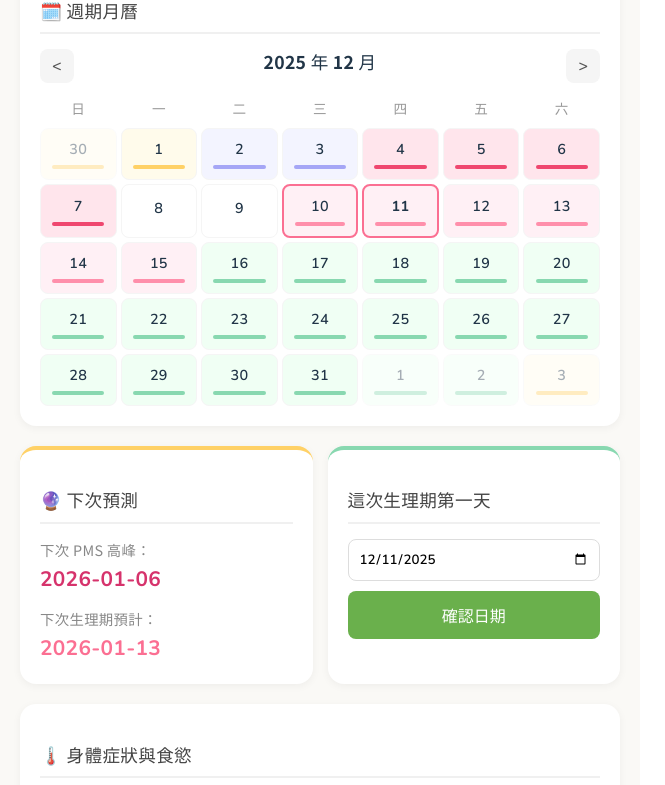
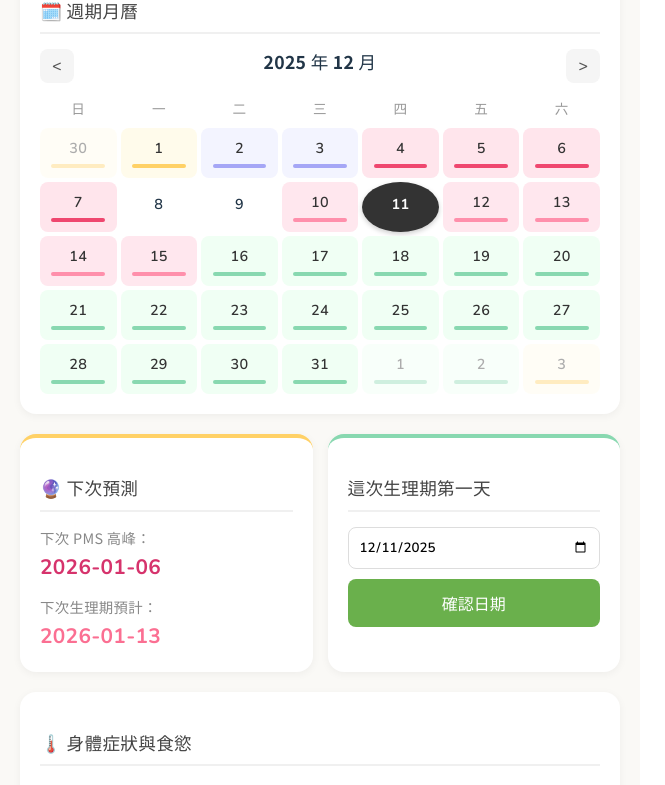
Before and after one commit to phoebehaungs/phoebe-cycle-tracker, a React (Vite) app: page / in a window 1280 px wide. Shown: the part 818-1603 px from the top of the page, without its empty margins (0-665 px from the left). Built offline with nearby package versions, Linux system fonts and the light colour scheme.

Commit message:
Update App.tsx

```diff
--- a/src/App.tsx
+++ b/src/App.tsx
@@ -60,7 +60,7 @@ const PHASE_RULES: PhaseDefinition[] = [
     care: ['不逼自己運動', '多喝暖身飲', '早餐多一點蛋白質'],
     tips: '這段是妳最「穩定」的時候，水腫正在代謝，適合讓身體慢慢調整。',
     color: '#FF8FAB', // 溫暖粉紅
-    lightColor: '#FFF0F5',
+    lightColor: '#FFE7EE',
     hormone: '雌激素與黃體素低點',
     accent: '#FB6F92'
   },
@@ -127,29 +127,21 @@ const SYMPTOM_OPTIONS = {
 
 // --- 3. Helper Functions ---
 
-// 強制使用瀏覽器本地時間，解決時區問題
-const getLocalFormattedDate = (date: Date = new Date()): string => {
-  const year = date.getFullYear();
-  const month = String(date.getMonth() + 1).padStart(2, '0');
-  const day = String(date.getDate()).padStart(2, '0');
-  return `${year}-${month}-${day}`;
-};
-
 const parseLocalDate = (dateStr: string): Date => {
   const [y, m, d] = dateStr.split('-').map(Number);
   return new Date(y, m - 1, d);
 };
 
 const formatLocalDate = (date: Date): string => {
-  return getLocalFormattedDate(date);
+  const y = date.getFullYear();
+  const m = String(date.getMonth() + 1).padStart(2, '0');
+  const d = String(date.getDate()).padStart(2, '0');
+  return `${y}-${m}-${d}`;
 };
 
 const getDaysDifference = (date1: string, date2: string): number => {
   const d1 = parseLocalDate(date1);
   const d2 = parseLocalDate(date2);
-  // 重置時間為午夜，避免時分秒造成的誤差
-  d1.setHours(0,0,0,0);
-  d2.setHours(0,0,0,0);
   return Math.floor((d2.getTime() - d1.getTime()) / (1000 * 60 * 60 * 24));
 };
 
@@ -202,12 +194,8 @@ const PhoebeCycleTracker: React.FC = () => {
     const stored = localStorage.getItem(LOCAL_STORAGE_KEY);
     try {
       const parsed = stored ? JSON.parse(stored) : INITIAL_HISTORY;
-      return parsed.sort((a: CycleRecord, b: CycleRecord) =>
-        parseLocalDate(a.startDate).getTime() - parseLocalDate(b.startDate).getTime()
-      );
-    } catch {
-      return INITIAL_HISTORY;
-    }
+      return parsed.sort((a, b) => parseLocalDate(a.startDate).getTime() - parseLocalDate(b.startDate).getTime());
+    } catch { return INITIAL_HISTORY; }
   });
 
   const [symptomRecords, setSymptomRecords] = useState<SymptomRecord[]>(() => {
@@ -218,10 +206,9 @@ const PhoebeCycleTracker: React.FC = () => {
   useEffect(() => { localStorage.setItem(LOCAL_STORAGE_KEY, JSON.stringify(history)); }, [history]);
   useEffect(() => { localStorage.setItem(SYMPTOM_STORAGE_KEY, JSON.stringify(symptomRecords)); }, [symptomRecords]);
 
-  const [todayStr, setTodayStr] = useState(getLocalFormattedDate());
+  // 確保 "今天" 是基於本地時間，且不會因為跨日而未更新 (依賴組件重繪)
+  const todayStr = useMemo(() => formatLocalDate(new Date()), []);
   const [currentMonth, setCurrentMonth] = useState(new Date());
-
-  useEffect(() => { setTodayStr(getLocalFormattedDate()); }, []);
 
   const [inputDate, setInputDate] = useState(todayStr);
   const [modalDetail, setModalDetail] = useState<DateDetail | null>(null);
@@ -402,7 +389,7 @@ const PhoebeCycleTracker: React.FC = () => {
     }
   }, [editMode, lastStartDate, currentPeriodLength]);
 
-  // --- 曲線圖邏輯 (Overlaid - 三條線疊加模式) ---
+  // --- 曲線圖邏輯 ---
   const getCurvePoints = (width: number, height: number, type: 'appetite' | 'hormone' | 'edema') => {
     const points: string[] = [];
     const totalDays = 34;
@@ -410,8 +397,6 @@ const PhoebeCycleTracker: React.FC = () => {
 
     for (let day = 1; day <= totalDays; day++) {
         let intensity = 50;
-
-        // 微調：食慾(中)，壓力(上)，水腫(下)
         if (type === 'appetite') {
             if (day <= 6) intensity = 60 + 2;
             else if (day <= 24) intensity = 90 + 2;
@@ -431,7 +416,6 @@ const PhoebeCycleTracker: React.FC = () => {
             else if (day <= 29) intensity = 40 - 2;
             else intensity = 10 - 2;
         }
-
         const x = (day - 1) * stepX;
         const y = (intensity / 100) * height;
         points.push(`${x},${y}`);
@@ -446,6 +430,9 @@ const PhoebeCycleTracker: React.FC = () => {
   const edemaRiseDateStr = formatShortDate(addDays(lastStartDate, edemaRiseDay - 1));
   const stressRiseDateStr = formatShortDate(addDays(lastStartDate, stressRiseDay - 1));
   const pmsPeakDateStr = formatShortDate(addDays(lastStartDate, pmsPeakDay - 1));
+
+  // 用於圖表的 "今天" 位置 (限制在 0-34 範圍內，避免線條跑出去)
+  const chartDaysPassed = Math.min(Math.max(daysPassed, 1), 34);
 
   const dayNames = ['日', '一', '二', '三', '四', '五', '六'];
 
@@ -495,7 +482,7 @@ const PhoebeCycleTracker: React.FC = () => {
         </div>
       </div>
 
-      {/* 📉 週期趨勢分析 (疊加圖表 + 摘要) */}
+      {/* 📉 週期趨勢分析 */}
       <div style={{ ...cardStyle, marginTop: '20px', padding: '20px 15px' }}>
         <div style={{ display: 'flex', justifyContent: 'space-between', alignItems: 'center', marginBottom: '15px' }}>
             <h3 style={{ ...cardTitleStyle, marginBottom: 0, borderBottom: 'none' }}>📉 週期趨勢分析</h3>
@@ -513,24 +500,37 @@ const PhoebeCycleTracker: React.FC = () => {
                 <line x1="0" y1="70" x2="340" y2="70" stroke="#f5f5f5" strokeWidth="1" />
                 <line x1="0" y1="105" x2="340" y2="105" stroke="#f5f5f5" strokeWidth="1" />
 
-                {/* Appetite (Orange) */}
+                {/* Lines */}
                 <polyline points={getCurvePoints(340, 140, 'appetite')} fill="none" stroke="#F49B00" strokeWidth="2.5" strokeLinecap="round" strokeLinejoin="round" />
-
-                {/* Hormone (Purple) */}
                 <polyline points={getCurvePoints(340, 140, 'hormone')} fill="none" stroke="#896CD9" strokeWidth="2" strokeLinecap="round" strokeLinejoin="round" strokeDasharray="3,3" opacity="0.8" />
-
-                {/* Edema (Blue) */}
                 <polyline points={getCurvePoints(340, 140, 'edema')} fill="none" stroke="#29B6F6" strokeWidth="2.5" strokeLinecap="round" strokeLinejoin="round" strokeDasharray="6,4" />
 
                 {/* Today Line */}
-                <line x1={(daysPassed / 34) * 340} y1="0" x2={(daysPassed / 34) * 340} y2="140" stroke="#333" strokeWidth="1.5" strokeDasharray="4,2" />
+                <line
+                    x1={(chartDaysPassed / 34) * 340} y1="0"
+                    x2={(chartDaysPassed / 34) * 340} y2="140"
+                    stroke="#333" strokeWidth="1.5" strokeDasharray="4,2"
+                />
 
-                {/* Critical Date Lines (Only Lines) */}
+                {/* 關鍵日期 Vertical Lines (No Text) */}
                 <line x1={((edemaRiseDay-1) / 34) * 340} y1="0" x2={((edemaRiseDay-1) / 34) * 340} y2="140" stroke="#29B6F6" strokeWidth="1" strokeDasharray="2,2" opacity="0.4" />
                 <line x1={((stressRiseDay-1) / 34) * 340} y1="0" x2={((stressRiseDay-1) / 34) * 340} y2="140" stroke="#896CD9" strokeWidth="1" strokeDasharray="2,2" opacity="0.4" />
                 <line x1={((pmsPeakDay-1) / 34) * 340} y1="0" x2={((pmsPeakDay-1) / 34) * 340} y2="140" stroke="#D6336C" strokeWidth="1" strokeDasharray="2,2" opacity="0.4" />
             </svg>
-            <div style={{ position: 'absolute', left: `calc(${(daysPassed / 34) * 100}% - 14px)`, bottom: '-22px', backgroundColor: '#333', color: 'white', fontSize: '0.65rem', padding: '2px 4px', borderRadius: '4px', fontWeight: 'bold', zIndex: 5, fontFamily: 'Noto Sans TC, sans-serif' }}>今天</div>
+            {/* Today Label - SVG 內部 X 座標定位 */}
+            <div style={{
+                position: 'absolute',
+                left: `calc(${(chartDaysPassed / 34) * 100}% - 14px)`,
+                bottom: '-22px',
+                backgroundColor: '#333',
+                color: 'white',
+                fontSize: '0.65rem',
+                padding: '2px 4px',
+                borderRadius: '4px',
+                fontWeight: 'bold',
+                zIndex: 5,
+                fontFamily: 'Noto Sans TC, sans-serif'
+            }}>今天</div>
         </div>
 
         <div style={{ display: 'flex', justifyContent: 'space-between', fontSize: '0.75rem', color: '#aaa', marginTop: '28px', fontFamily:'Nunito, sans-serif' }}>
@@ -540,7 +540,7 @@ const PhoebeCycleTracker: React.FC = () => {
             <span>Day 34</span>
         </div>
 
-        {/* 關鍵日期摘要列表 (Clean Summary) */}
+        {/* 關鍵日期摘要列表 */}
         <div style={{ marginTop: '20px', backgroundColor: '#fdfdfd', borderRadius: '12px', padding: '12px', border: '1px solid #f0f0f0' }}>
             <h4 style={{ margin: '0 0 10px 0', fontSize: '0.9rem', color: '#666' }}>📅 關鍵預測日期</h4>
 
@@ -580,7 +580,21 @@ const PhoebeCycleTracker: React.FC = () => {
             const record = getSymptomRecordForDate(dateStr);
             const isToday = dateStr === todayStr;
             const isCurrentMonth = date.getMonth() === currentMonth.getMonth();
-            const isPeriodStart = history.some((h) => h.startDate === dateStr);
+
+            // 修正：今天使用實心深色圓形，週期使用淺色方圓
+            const todayStyle = isToday ? {
+                backgroundColor: '#333',
+                color: 'white',
+                borderRadius: '50%',
+                fontWeight: 'bold',
+                boxShadow: '0 2px 5px rgba(0,0,0,0.2)'
+            } : {};
+
+            const phaseStyle = (!isToday && phase) ? {
+                backgroundColor: phase.lightColor,
+                borderRadius: '8px',
+                color: '#333'
+            } : {};
 
             return (
               <div
@@ -588,20 +602,16 @@ const PhoebeCycleTracker: React.FC = () => {
                 onClick={() => handleDateClick(date)}
                 style={{
                   ...calendarDayStyle,
-                  backgroundColor: phase ? phase.lightColor : 'transparent',
                   opacity: isCurrentMonth ? 1 : 0.4,
-                  border: isToday
-                    ? `2px solid ${currentPhase.accent}`
-                    : isPeriodStart
-                    ? `2px solid ${phase?.accent || '#E95A85'}`
-                    : '1px solid #f5f5f5',
                   cursor: phase ? 'pointer' : 'default',
-                  fontWeight: isToday ? 'bold' : 'normal'
+                  ...phaseStyle,
+                  ...todayStyle
                 }}
               >
                 <div style={{ fontSize: '0.9rem', marginBottom: '4px', fontFamily: 'Nunito, sans-serif' }}>{date.getDate()}</div>
-                {phase && <div style={{ backgroundColor: phase.color, height: '4px', borderRadius: '2px', width: '70%', margin: '0 auto', marginBottom: record ? '2px' : '0' }}></div>}
-                {record && <div style={{...recordDotStyle, backgroundColor: phase?.accent}}></div>}
+                {/* 只有非今天且有階段時顯示小條 */}
+                {!isToday && phase && <div style={{ backgroundColor: phase.color, height: '4px', borderRadius: '2px', width: '70%', margin: '0 auto', marginBottom: record ? '2px' : '0' }}></div>}
+                {record && <div style={{...recordDotStyle, backgroundColor: isToday ? 'white' : phase?.accent}}></div>}
               </div>
             );
           })}
@@ -634,9 +644,7 @@ const PhoebeCycleTracker: React.FC = () => {
         <div style={cardStyle}>
           <h3 style={cardTitleStyle}>🌡️ 身體症狀與食慾</h3>
           <ul style={listListStyle}>
-            {[...currentPhase.symptoms, ...currentPhase.diet].map((s, i) => (
-              <li key={i}>{s}</li>
-            ))}
+            {[...currentPhase.symptoms, ...currentPhase.diet].map((s, i) => <li key={i}>{s}</li>)}
           </ul>
         </div>
         <div style={{ ...cardStyle, border: `2px solid ${currentPhase.lightColor}` }}>
@@ -722,7 +730,7 @@ const cardTitleStyle: React.CSSProperties = { fontSize: '1.1rem', borderBottom:
 const navButtonStyle: React.CSSProperties = { background: '#f5f5f5', border: 'none', padding: '6px 12px', borderRadius: '8px', cursor: 'pointer', color: '#555', fontFamily: 'Nunito, sans-serif' };
 const calendarGridStyle: React.CSSProperties = { display: 'grid', gridTemplateColumns: 'repeat(7, 1fr)', gap: '4px' };
 const dayNameStyle: React.CSSProperties = { textAlign: 'center', fontSize: '0.85rem', color: '#999', marginBottom: '5px' };
-const calendarDayStyle: React.CSSProperties = { minHeight: '50px', borderRadius: '8px', border: '1px solid #f5f5f5', display: 'flex', flexDirection: 'column', alignItems: 'center', justifyContent: 'center', cursor: 'pointer', position: 'relative' };
+const calendarDayStyle: React.CSSProperties = { minHeight: '50px', borderRadius: '8px', display: 'flex', flexDirection: 'column', alignItems: 'center', justifyContent: 'center', cursor: 'pointer', position: 'relative' };
 const recordDotStyle: React.CSSProperties = { width: '5px', height: '5px', borderRadius: '50%', position: 'absolute', bottom: '4px', right: '4px' };
 const gridContainerStyle: React.CSSProperties = { display: 'flex', gap: '15px', flexWrap: 'wrap', marginTop: '20px' };
 const predictionLabelStyle: React.CSSProperties = { fontSize: '0.9rem', color: '#888', marginBottom: '4px' };
```
